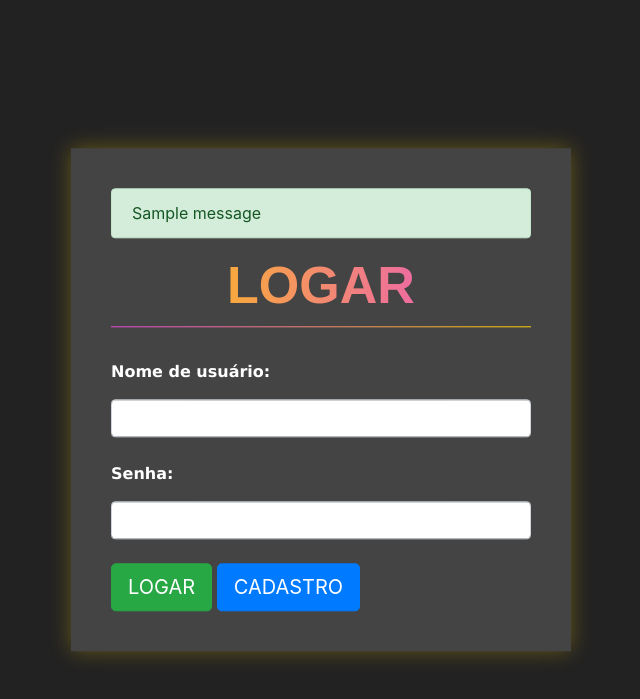
After one commit to msjrdev/pystack-week-3.0, a Django app: page /auth/logar/ in a window 1280 px wide. The commit adds this page. Shown: the top 699 px of the page, without its empty margins (319-959 px from the left). Run offline with Django 4.2, Linux system fonts and the light colour scheme; tables that the repository leaves empty hold one stand-in row (values such as "Sample post"); one stand-in notice (Sample message) is shown.

Commit message:
Aula 1 - Finalizando a aula.

```diff
--- /dev/null
+++ b/autenticacao/templates/logar.html
@@ -0,0 +1,30 @@
+{% extends 'base.html' %}
+{% load static %}
+
+{% block 'head' %}
+<link rel="stylesheet" href="{% static 'autenticacao/css/cadastro.css' %}">
+{% endblock %}
+
+{% block 'body' %}
+    <div class="box">
+        <form action="{% url 'logar' %}" method="post">{% csrf_token %}
+            {% if messages %}
+                {% for message in messages %}
+                    <div class="alert {{message.tags}}">
+                      {{message}}
+                 </div>
+                {% endfor %}
+            {% endif %}
+            <h1 class="titulo font-degrade borda-bottom-degrade">LOGAR</h2>
+            <br>
+            <span class="span-descricao">Nome de usuário:</span>
+            <input type="text" class="form-control input-cadastro" name="username">
+            <br>
+            <span class="span-descricao">Senha:</span>
+            <input type="password" class="form-control input-cadastro" name="password">
+            <br>
+            <input type="submit" value="LOGAR" class="btn btn-success btn-lg">
+            <a href="{% url 'cadastro' %}" class="btn btn-primary btn-lg">CADASTRO</a>
+        </form>
+    </div>
+{% endblock %}
```
Also changed, not shown: autenticacao/templates/cadastro.html (+8 -2 lines), freelaway/settings.py (+13 -0 lines).
